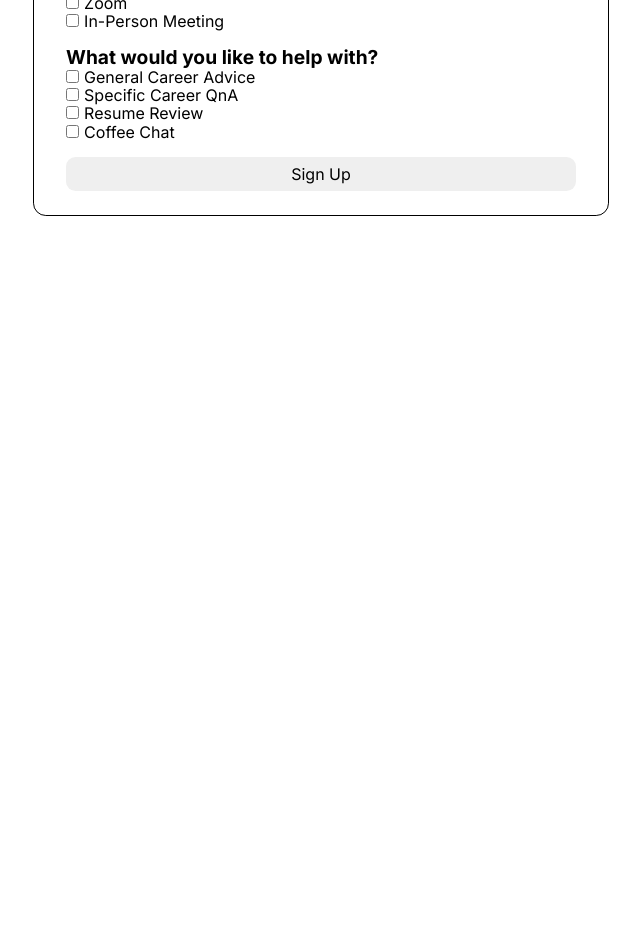
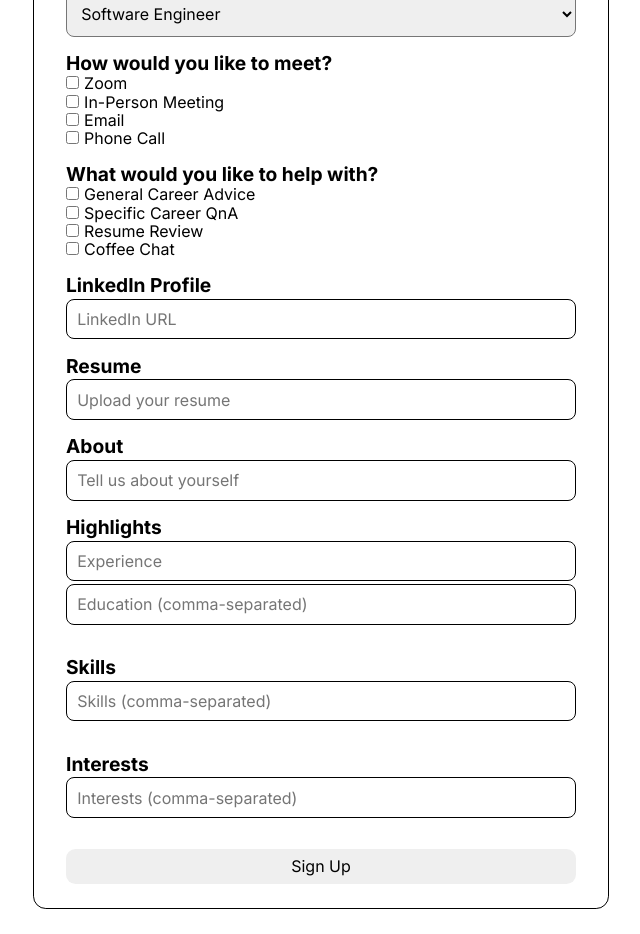
Before and after one commit to ljohr/eagle-connect, a React (Vite) app in the folder client/: page /mentor/register in a window 1280 px wide. Shown: the part 860-1794 px from the top of the page, without its empty margins (319-959 px from the left). Before the commit the page ends 1102 px from the top, so only its background shows below. Built offline with nearby package versions, Linux system fonts and the light colour scheme.

Commit message:
mentor registration

```diff
--- /dev/null
+++ b/client/src/pages/MentorProfile/MentorProfile.jsx
@@ -0,0 +1,9 @@
+const MentorProfile = () => {
+  return (
+    <main>
+      <h1>Mentor Profile</h1>
+    </main>
+  );
+};
+
+export default MentorProfile;
--- a/client/src/pages/Profile/Profile.jsx
+++ /dev/null
@@ -1,9 +0,0 @@
-const Profile = () => {
-  return (
-    <main>
-      <h1>Profile</h1>
-    </main>
-  );
-};
-
-export default Profile;
--- a/client/src/pages/Registration/RegisterMentor.jsx
+++ b/client/src/pages/Registration/RegisterMentor.jsx
@@ -15,6 +15,45 @@ const RegisterMentor = () => {
   const [jobTitle, setJobTitle] = useState("swe");
   const [meetSelect, setMeetSelect] = useState([]);
   const [adviceSelect, setAdviceSelect] = useState([]);
+  const [linkedin, setLinkedin] = useState("");
+  const [about, setAbout] = useState("");
+  const [resume, setResume] = useState("");
+  const [highlightExperience, setHighlightExperience] = useState("");
+  const [highlightEducation, setHighlightEducation] = useState("");
+  const [highlights, setHighlights] = useState([]);
+  const [skills, setSkills] = useState([]);
+  const [skill, setSkill] = useState("");
+  const [interests, setInterests] = useState([]);
+  const [interest, setInterest] = useState("");
+  const [photo, setPhoto] = useState("");
+
+  const handleAddHighlight = () => {
+    if (highlightExperience && highlightEducation) {
+      setHighlights([
+        highlights,
+        {
+          experience: highlightExperience,
+          education: highlightEducation.split(',').map(item => item.trim()),
+        },
+      ]);
+      setHighlightExperience("");
+      setHighlightEducation("");
+    }
+  };
+
+  const handleAddSkill = () => {
+    if (skill) {
+      setSkills([...skills, ...skill.split(',').map(item => item.trim())]);
+      setSkill("");
+    }
+  };
+
+  const handleAddInterest = () => {
+    if (interests) {
+      setInterests([...interests, ...interests.split(',').map(item => item.trim())]);
+      setInterest("");
+    }
+  };
 
   const registerMentor = async (e) => {
     const navigate = useNavigate();
@@ -24,18 +63,7 @@ const RegisterMentor = () => {
         name,
         email,
         password,
-        major,
-        region,
-        gradYear,
-        sector,
-        jobTitle,
-        meetSelect,
-        adviceSelect
-      );
-      const res = await axios.post("/api/mentor/register", {
-        name,
-        email,
-        password,
+        photo,
         major,
         region,
         gradYear,
@@ -43,6 +71,31 @@ const RegisterMentor = () => {
         jobTitle,
         meetSelect,
         adviceSelect,
+        linkedin,
+        about,
+        resume,
+        highlights,
+        skills,
+        interests
+      );
+      const res = await axios.post("/api/mentor/register", {
+        name,
+        email,
+        password,
+        photo,
+        major,
+        region,
+        gradYear,
+        sector,
+        jobTitle,
+        meetSelect,
+        adviceSelect,
+        linkedin,
+        about,
+        resume,
+        highlights,
+        skills,
+        interests,
       });
       localStorage.setItem("uid", res.data.mentorUID);
       navigate("/");
@@ -106,6 +159,16 @@ const RegisterMentor = () => {
               className="input-text"
               autoComplete="on"
               onChange={(e) => setPassword(e.target.value)}
+            />
+          </div>
+          <div className="input-container">
+            <h5>Profile Picture</h5>
+            <input
+              type="text"
+              value={photo}
+              placeholder="Profile Picture"
+              className="input-text"
+              onChange={(e) => setPhoto(e.target.value)}
             />
           </div>
           <div className="input-container">
@@ -255,6 +318,26 @@ const RegisterMentor = () => {
               />
               <label htmlFor="in-person">In-Person Meeting</label>
             </div>
+            <div className="checkbox-container">
+              <input
+                type="checkbox"
+                id="Email"
+                name="interest"
+                value="Email"
+                onChange={handleMethodChange}
+              />
+              <label htmlFor="Email">Email</label>
+            </div>
+            <div className="checkbox-container">
+              <input
+                type="checkbox"
+                id="Phone"
+                name="interest"
+                value="Phone"
+                onChange={handleMethodChange}
+              />
+              <label htmlFor="Phone">Phone Call</label>
+            </div>
           </div>
 
           <div className="meeting-purpose input-container">
@@ -299,6 +382,97 @@ const RegisterMentor = () => {
               />
               <label htmlFor="coffee-chat">Coffee Chat</label>
             </div>
+            <div className="input-container">
+              <h5>LinkedIn Profile</h5>
+              <input
+                type="text"
+                value={linkedin}
+                placeholder="LinkedIn URL"
+                className="input-text"
+                onChange={(e) => setLinkedin(e.target.value)}
+              />
+            </div>
+            <div className="input-container">
+              <h5>Resume</h5>
+              <input
+                type="text"
+                value={resume}
+                placeholder="Upload your resume"
+                className="input-text"
+                onChange={(e) => setResume(e.target.value)}
+              />
+            </div>
+            <div className="input-container">
+              <h5>About</h5>
+              <input
+                type="text"
+                value={about}
+                placeholder="Tell us about yourself"
+                className="input-text"
+                onChange={(e) => setAbout(e.target.value)}
+              />
+            </div>
+            <div className="input-container">
+              <h5>Highlights</h5>
+              <input
+                type="text"
+                value={highlightExperience}
+                placeholder="Experience"
+                className="input-text"
+                onChange={(e) => setHighlightExperience(e.target.value)}
+              />
+              <input
+                type="text"
+                value={highlightEducation}
+                placeholder="Education (comma-separated)"
+                className="input-text"
+                onChange={(e) => setHighlightEducation(e.target.value)}
+              />
+
+              <ul>
+                {highlights.map((highlight, index) => (
+                  <li key={index}>
+                    <strong> Experience:</strong> {highlight.experience},
+                    <strong> Education:</strong> {highlight.education.join(', ')}
+                  </li>
+                ))}
+              </ul>
+            </div>
+
+          <div className="input-container">
+            <h5>Skills</h5>
+              <input
+                type="text"
+                value={skill}
+                placeholder="Skills (comma-separated)"
+                className="input-text"
+                onChange={(e) => setSkill(e.target.value)}
+                onBlur={handleAddSkill}
+              />
+            <ul>
+              {skills.map((skill, index) => (
+                <li key={index}>{skill}</li>
+              ))}
+            </ul>
+          </div>
+
+          <div className="input-container">
+            <h5>Interests</h5>
+              <input
+                type="text"
+                value={interests}
+                placeholder="Interests (comma-separated)"
+                className="input-text"
+                onChange={(e) => setInterest(e.target.value)}
+                onBlur={handleAddInterest}
+              />
+            <ul>
+              {interests.map((interest, index) => (
+                <li key={index}>{interest}</li>
+              ))}
+            </ul>
+          </div>
+
           </div>
           <button className="register-btn" type="submit">
             Sign Up
--- /dev/null
+++ b/client/src/pages/StudentProfile/StudentProfile.jsx
@@ -0,0 +1,9 @@
+const StudentProfile = () => {
+    return (
+      <main>
+        <h1>Student Profile</h1>
+      </main>
+    );
+  };
+
+  export default StudentProfile;
```
Also changed, not shown: client/src/App.jsx (+8 -3 lines).
